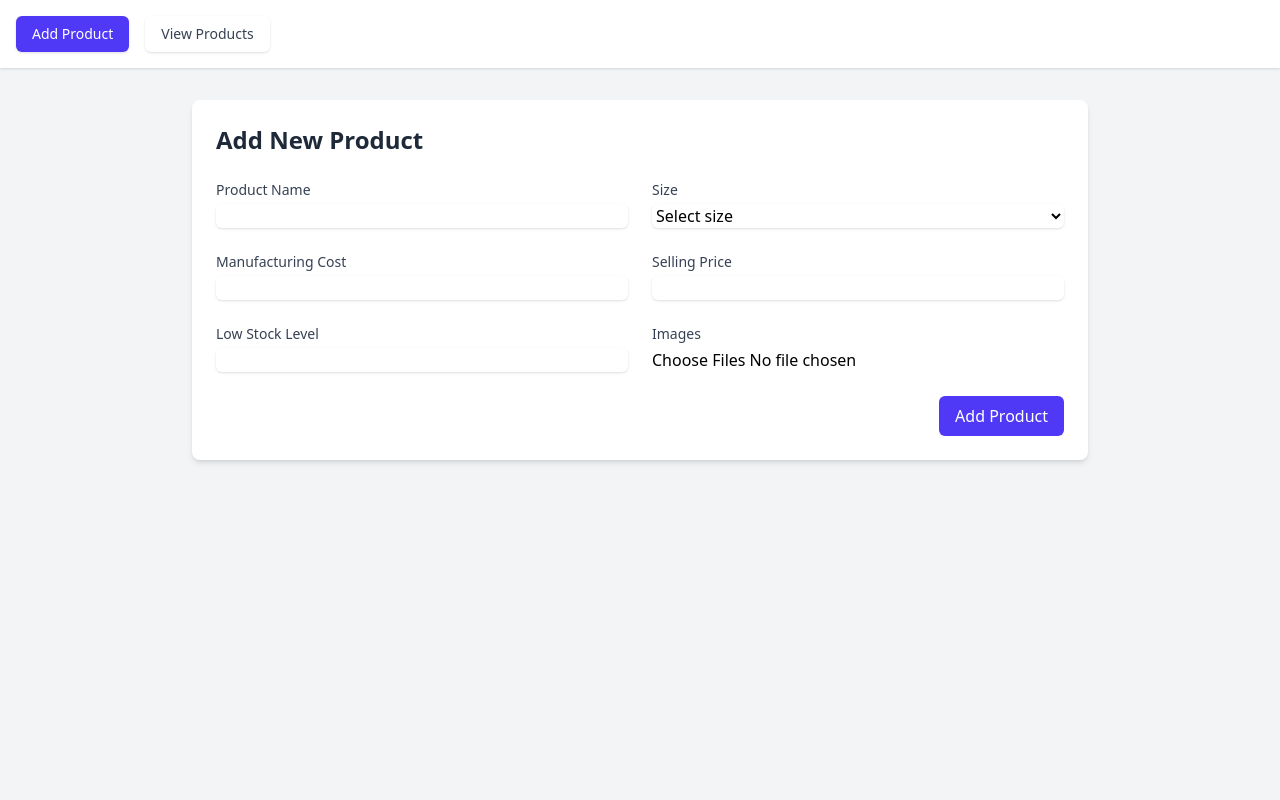
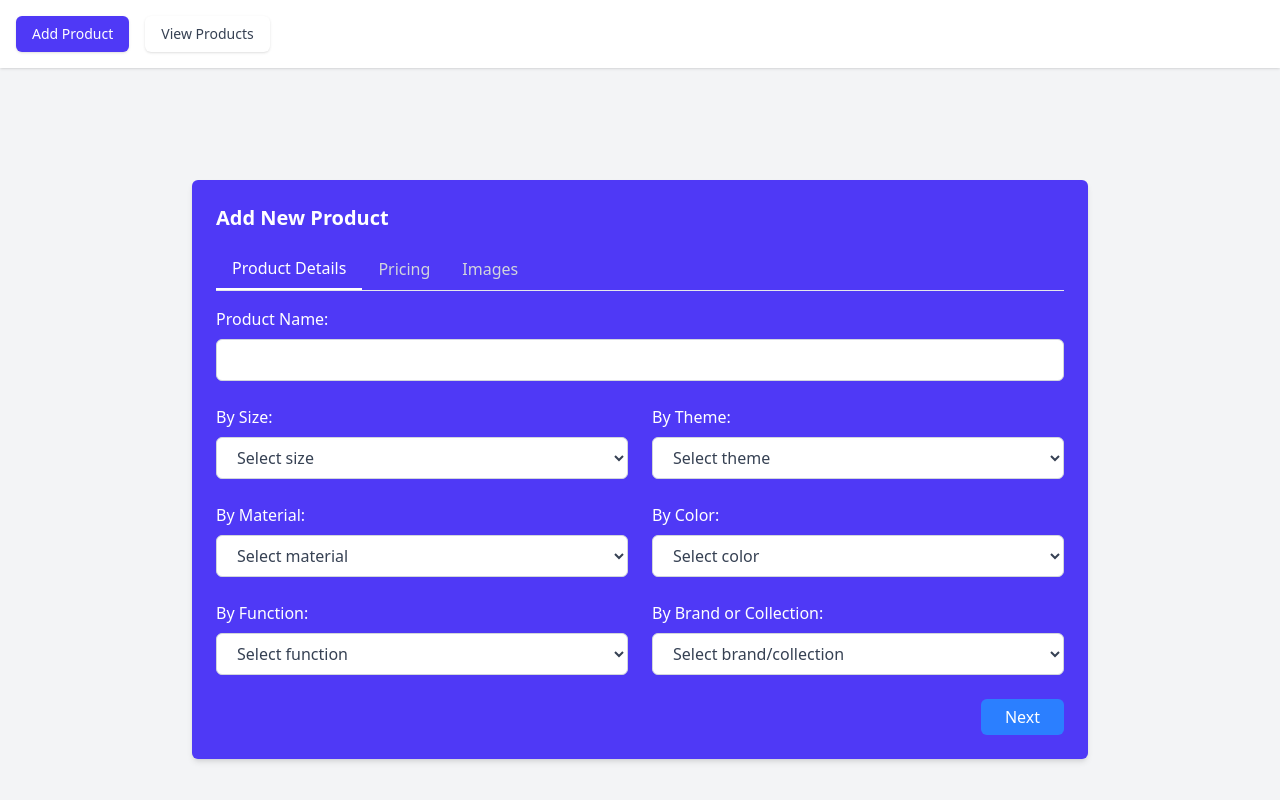
Before and after one commit to itp-ProjectGroup/nexxabiz1.1, a React (Vite) app in the folder frontend/: page /add in a window 1280 px wide. Built offline with nearby package versions, Linux system fonts and the light colour scheme.

Commit message:
product details/pricing/images of add product form is fixed/feature

```diff
--- a/frontend/src/components/ProductForm.jsx
+++ b/frontend/src/components/ProductForm.jsx
@@ -141,36 +141,62 @@
   };
 
   return (
-    <div className="max-w-4xl mx-auto p-6 bg-white rounded-lg shadow-md">
-      <h1 className="text-2xl font-bold text-gray-800 mb-6">Add New Product</h1>
+    <div className='max-w-4xl p-6 mx-auto bg-indigo-600 rounded-md shadow-md dark:bg-gray-800 mt-20'>
+    <h1 className="text-xl font-bold text-white capitalize dark:text-white">Add New Product</h1>
+
+    {/* Tab Navigation */}
+    <div className="flex border-b border-gray-200 dark:border-gray-700 mt-4">
+      <button
+        className={`py-2 px-4 font-medium ${activeTab === 'details' ? 'text-white border-b-2 border-white' : 'text-gray-300'}`}
+        onClick={() => setActiveTab('details')}
+      >
+        Product Details
+      </button>
+      <button
+        className={`py-2 px-4 font-medium ${activeTab === 'pricing' ? 'text-white border-b-2 border-white' : 'text-gray-300'}`}
+        onClick={() => setActiveTab('pricing')}
+      >
+        Pricing
+      </button>
+      <button
+        className={`py-2 px-4 font-medium ${activeTab === 'images' ? 'text-white border-b-2 border-white' : 'text-gray-300'}`}
+        onClick={() => setActiveTab('images')}
+      >
+        Images
+      </button>
+    </div>
 
     {message && (
-        <div className={`p-4 mb-4 rounded-md ${message.type === "success" ? "bg-green-100 text-green-700" : "bg-red-100 text-red-700"}`}>
+      <p className={`mt-2 p-2 text-center text-white ${message.type === "success" ? "bg-green-500" : "bg-red-500"}`}>
         {message.text}
-        </div>
+      </p>
     )}
 
-      <form onSubmit={handleSubmit} className="space-y-6">
-        <div className="grid grid-cols-1 md:grid-cols-2 gap-6">
-          <div>
-            <label className="block text-sm font-medium text-gray-700">Product Name</label>
+    <form onSubmit={handleSubmit} className="product-form">
+      {/* Details Tab */}
+      {activeTab === 'details' && (
+        <div className="grid grid-cols-1 gap-6 mt-4 sm:grid-cols-2">
+          <div className="sm:col-span-2">
+            <label className='text-white dark:text-gray-200' htmlFor="productName">Product Name:</label>
             <input
+              className='block w-full px-4 py-2 mt-2 text-gray-700 bg-white border border-gray-300 rounded-md dark:bg-gray-800 dark:text-gray-300 dark:border-gray-600 focus:border-blue-500 dark:focus:border-blue-500 focus:outline-none focus:ring'
               type="text"
+              id="productName"
               name="productName"
               value={product.productName}
               onChange={handleChange}
-              className="mt-1 block w-full rounded-md border-gray-300 shadow-sm focus:border-indigo-500 focus:ring-indigo-500"
               required
             />
           </div>
 
+          {/* Size Selector */}
           <div>
-            <label className="block text-sm font-medium text-gray-700">Size</label>
+            <label className='text-white dark:text-gray-200'>By Size:</label>
             <select
+              className="block w-full px-4 py-2 mt-2 text-gray-700 bg-white border border-gray-300 rounded-md dark:bg-gray-800 dark:text-gray-300 dark:border-gray-600 focus:border-blue-500 dark:focus:border-blue-500 focus:outline-none focus:ring"
+              value={product.size}
+              onChange={(e) => handleChange(e)}
               name="size"
-              value={product.size}
-              onChange={handleChange}
-              className="mt-1 block w-full rounded-md border-gray-300 shadow-sm focus:border-indigo-500 focus:ring-indigo-500"
             >
               <option value="">Select size</option>
               {sizeOptions.map((size, index) => (
@@ -179,70 +205,236 @@
             </select>
           </div>
 
+          {/* Theme Selector */}
           <div>
-            <label className="block text-sm font-medium text-gray-700">Manufacturing Cost</label>
+            <label className='text-white dark:text-gray-200'>By Theme:</label>
+            <select
+              className="block w-full px-4 py-2 mt-2 text-gray-700 bg-white border border-gray-300 rounded-md dark:bg-gray-800 dark:text-gray-300 dark:border-gray-600 focus:border-blue-500 dark:focus:border-blue-500 focus:outline-none focus:ring"
+              value={product.theme}
+              onChange={(e) => handleChange(e)}
+              name="theme"
+            >
+              <option value="">Select theme</option>
+              {themeOptions.map((theme, index) => (
+                <option key={index} value={theme}>{theme}</option>
+              ))}
+            </select>
+          </div>
+
+          {/* Material Selector */}
+          <div>
+            <label className='text-white dark:text-gray-200'>By Material:</label>
+            <select
+              className="block w-full px-4 py-2 mt-2 text-gray-700 bg-white border border-gray-300 rounded-md dark:bg-gray-800 dark:text-gray-300 dark:border-gray-600 focus:border-blue-500 dark:focus:border-blue-500 focus:outline-none focus:ring"
+              value={product.material}
+              onChange={(e) => handleChange(e)}
+              name="material"
+            >
+              <option value="">Select material</option>
+              {materialOptions.map((material, index) => (
+                <option key={index} value={material}>{material}</option>
+              ))}
+            </select>
+          </div>
+
+          {/* Color Selector */}
+          <div>
+            <label className='text-white dark:text-gray-200'>By Color:</label>
+            <select
+              className="block w-full px-4 py-2 mt-2 text-gray-700 bg-white border border-gray-300 rounded-md dark:bg-gray-800 dark:text-gray-300 dark:border-gray-600 focus:border-blue-500 dark:focus:border-blue-500 focus:outline-none focus:ring"
+              value={product.color}
+              onChange={(e) => handleChange(e)}
+              name="color"
+            >
+              <option value="">Select color</option>
+              {colorOptions.map((color, index) => (
+                <option key={index} value={color}>{color}</option>
+              ))}
+            </select>
+          </div>
+
+          {/* Function Selector */}
+          <div>
+            <label className='text-white dark:text-gray-200'>By Function:</label>
+            <select
+              className="block w-full px-4 py-2 mt-2 text-gray-700 bg-white border border-gray-300 rounded-md dark:bg-gray-800 dark:text-gray-300 dark:border-gray-600 focus:border-blue-500 dark:focus:border-blue-500 focus:outline-none focus:ring"
+              value={product.function}
+              onChange={(e) => handleChange(e)}
+              name="function"
+            >
+              <option value="">Select function</option>
+              {functionOptions.map((func, index) => (
+                <option key={index} value={func}>{func}</option>
+              ))}
+            </select>
+          </div>
+
+          {/* Brand Selector */}
+          <div>
+            <label className='text-white dark:text-gray-200'>By Brand or Collection:</label>
+            <select
+              className="block w-full px-4 py-2 mt-2 text-gray-700 bg-white border border-gray-300 rounded-md dark:bg-gray-800 dark:text-gray-300 dark:border-gray-600 focus:border-blue-500 dark:focus:border-blue-500 focus:outline-none focus:ring"
+              value={product.brand}
+              onChange={(e) => handleChange(e)}
+              name="brand"
+            >
+              <option value="">Select brand/collection</option>
+              {brandOptions.map((brand, index) => (
+                <option key={index} value={brand}>{brand}</option>
+              ))}
+            </select>
+          </div>
+        </div>
+      )}
+
+      {/* Pricing Tab */}
+      {activeTab === 'pricing' && (
+        <div className="grid grid-cols-1 gap-6 mt-4 sm:grid-cols-2">
+          <div>
+            <label className='text-white dark:text-gray-200' htmlFor="ManufacturingCost">Manufacturing Cost:</label>
             <input
+              className='block w-full px-4 py-2 mt-2 text-gray-700 bg-white border border-gray-300 rounded-md dark:bg-gray-800 dark:text-gray-300 dark:border-gray-600 focus:border-blue-500 dark:focus:border-blue-500 focus:outline-none focus:ring'
               type="number"
+              id="ManufacturingCost"
               name="ManufacturingCost"
               value={product.ManufacturingCost}
               onChange={handleChange}
-              className="mt-1 block w-full rounded-md border-gray-300 shadow-sm focus:border-indigo-500 focus:ring-indigo-500"
+              min="0"
+              step="0.01"
               required
             />
             {errors.ManufacturingCost && (
-              <p className="mt-1 text-sm text-red-600">{errors.ManufacturingCost}</p>
+              <p className="mt-1 text-sm text-red-300">{errors.ManufacturingCost}</p>
             )}
           </div>
 
           <div>
-            <label className="block text-sm font-medium text-gray-700">Selling Price</label>
+            <label className='text-white dark:text-gray-200' htmlFor="sellingPrice">Selling Price:</label>
             <input
+              className='block w-full px-4 py-2 mt-2 text-gray-700 bg-white border border-gray-300 rounded-md dark:bg-gray-800 dark:text-gray-300 dark:border-gray-600 focus:border-blue-500 dark:focus:border-blue-500 focus:outline-none focus:ring'
               type="number"
+              id="sellingPrice"
               name="sellingPrice"
               value={product.sellingPrice}
               onChange={handleChange}
-              className="mt-1 block w-full rounded-md border-gray-300 shadow-sm focus:border-indigo-500 focus:ring-indigo-500"
+              min="0"
+              step="0.01"
               required
             />
             {errors.sellingPrice && (
-              <p className="mt-1 text-sm text-red-600">{errors.sellingPrice}</p>
+              <p className="mt-1 text-sm text-red-300">{errors.sellingPrice}</p>
+            )}
+          </div>
+
+          <div className="sm:col-span-2">
+            <label className='text-white dark:text-gray-200'>Promotions:</label>
+            <div className="flex flex-wrap gap-2 mt-2">
+              {promotionOptions.map(discount => (
+                <button
+                  key={discount}
+                  type="button"
+                  className={`px-3 py-1 rounded-md ${product.promotions.includes(discount)
+                    ? 'bg-green-500 text-white'
+                    : 'bg-gray-200 text-gray-800'}`}
+                  onClick={() => handlePromotionSelect(discount)}
+                >
+                  {discount}%
+                </button>
+              ))}
+            </div>
+            {product.promotions.length > 0 && (
+              <p className="mt-2 text-sm text-white">
+                Selected: {product.promotions.join('%, ')}%
+              </p>
             )}
           </div>
 
           <div>
-            <label className="block text-sm font-medium text-gray-700">Low Stock Level</label>
+            <label className='text-white dark:text-gray-200' htmlFor="lowStockLevel">Low Stock Level:</label>
             <input
+              className='block w-full px-4 py-2 mt-2 text-gray-700 bg-white border border-gray-300 rounded-md dark:bg-gray-800 dark:text-gray-300 dark:border-gray-600 focus:border-blue-500 dark:focus:border-blue-500 focus:outline-none focus:ring'
               type="number"
+              id="lowStockLevel"
               name="lowStockLevel"
               value={product.lowStockLevel}
               onChange={handleChange}
-              className="mt-1 block w-full rounded-md border-gray-300 shadow-sm focus:border-indigo-500 focus:ring-indigo-500"
+              min="0"
               required
             />
             {errors.lowStockLevel && (
-              <p className="mt-1 text-sm text-red-600">{errors.lowStockLevel}</p>
+              <p className="mt-1 text-sm text-red-300">{errors.lowStockLevel}</p>
             )}
           </div>
+        </div>
+      )}
 
-          <div>
-            <label className="block text-sm font-medium text-gray-700">Images</label>
+      {/* Images Tab */}
+      {activeTab === 'images' && (
+        <div className="mt-4">
+          <label className="block text-sm font-medium text-white" htmlFor="images">Upload Images:</label>
+          <div className='space-y-1 text-center border-2 border-dashed border-gray-300 p-4 rounded-lg mt-2'>
+            <svg className="mx-auto h-12 w-12 text-white" stroke="currentColor" fill="none" viewBox="0 0 48 48" aria-hidden="true">
+              <path d="M28 8H12a4 4 0 00-4 4v20m32-12v8m0 0v8a4 4 0 01-4 4H12a4 4 0 01-4-4v-4m32-4l-3.172-3.172a4 4 0 00-5.656 0L28 28M8 32l9.172-9.172a4 4 0 015.656 0L28 28m0 0l4 4m4-24h8m-4-4v8m-12 4h.02"
+                strokeWidth="2" strokeLinecap="round" strokeLinejoin="round" />
+            </svg>
+            <div className='flex text-sm text-gray-600'>
+              <label htmlFor="file-upload" className="relative cursor-pointer bg-white rounded-md font-medium text-indigo-600 hover:text-indigo-500 focus-within:outline-none focus-within:ring-2 focus-within:ring-offset-2 focus-within:ring-indigo-500">
+                <span className="">Upload a file</span>
                 <input
+                  id="file-upload"
                   type="file"
                   multiple
                   accept="image/*"
                   onChange={handleImageChange}
-              className="mt-1 block w-full"
+                  className="hidden"
                 />
+              </label>
+              <p className="pl-1 text-white">or drag and drop</p>
+            </div>
+            <p className="text-xs text-white">
+              (PNG, JPG, GIF up to 10MB)
+            </p>
+            {product.images.length > 0 && (
+              <div className="mt-2 p-2 bg-gray-700 rounded-md">
+                <h3 className="text-white text-sm font-semibold">Selected Files:</h3>
+                <ul className="text-gray-300 text-xs">
+                  {product.images.map((file, index) => (
+                    <li key={index} className="truncate">{file.name}</li>
+                  ))}
+                </ul>
+              </div>
+            )}
           </div>
         </div>
+      )}
 
-        <div className="flex justify-end">
+      <div className='flex justify-between mt-6'>
+        {activeTab !== 'details' && (
+          <button
+            type="button"
+            className='px-6 py-2 leading-5 text-white transition-colors duration-200 transform bg-gray-500 rounded-md hover:bg-gray-700 focus:outline-none'
+            onClick={() => setActiveTab(activeTab === 'pricing' ? 'details' : 'pricing')}
+          >
+            Previous
+          </button>
+        )}
+
+        {activeTab !== 'images' ? (
+          <button
+            type="button"
+            className='px-6 py-2 leading-5 text-white transition-colors duration-200 transform bg-blue-500 rounded-md hover:bg-blue-700 focus:outline-none ml-auto'
+            onClick={() => setActiveTab(activeTab === 'details' ? 'pricing' : 'images')}
+          >
+            Next
+          </button>
+        ) : (
           <button
             type="submit"
-            className="px-4 py-2 bg-indigo-600 text-white rounded-md hover:bg-indigo-700 focus:outline-none focus:ring-2 focus:ring-offset-2 focus:ring-indigo-500"
+            className='px-6 py-2 leading-5 text-white transition-colors duration-200 transform bg-pink-500 rounded-md hover:bg-pink-700 focus:outline-none ml-auto'
           >
             Add Product
           </button>
+        )}
       </div>
     </form>
   </div>
```
Also changed, not shown: 5 other files (tests, documents, lock files or other folders). Lines whose indentation alone changed are shown as unchanged.
